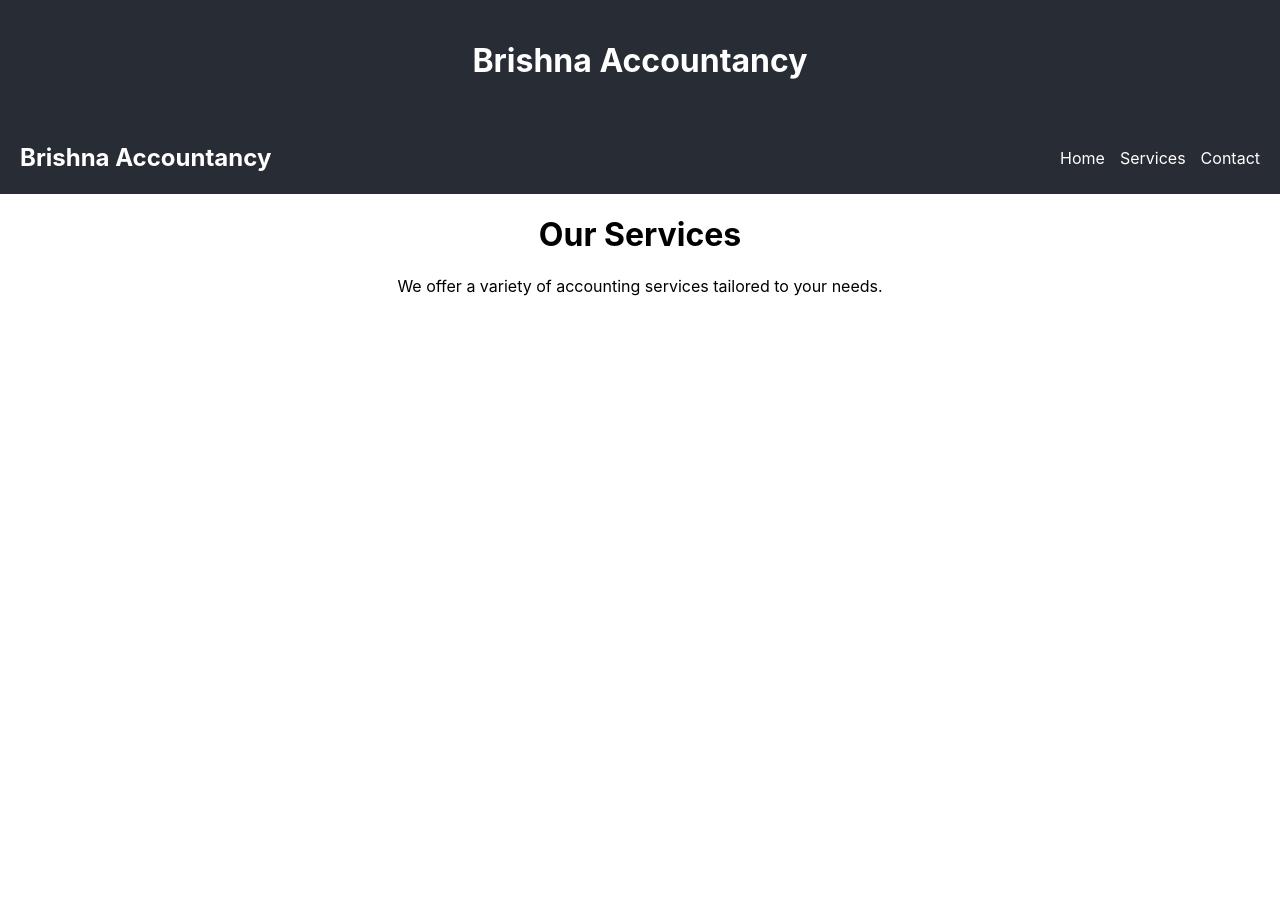
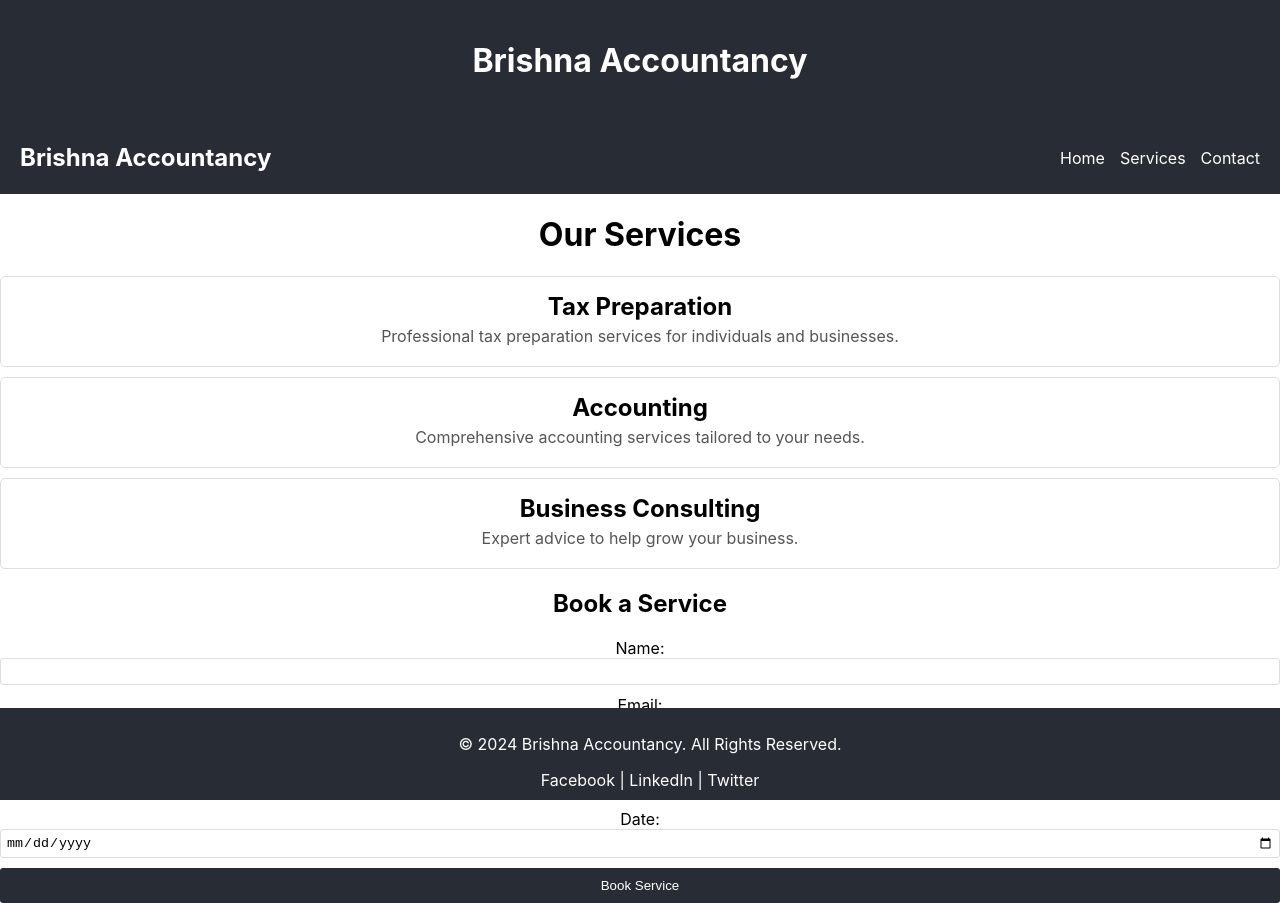
Before and after one commit to Abhyj1t/Brishna-Accountancy-, a React (Create React App) app in the folder frontend/: page /services in a window 1280 px wide. Before the commit the page ends 800 px from the top, so only its background shows below. Built offline with nearby package versions, Linux system fonts and the light colour scheme.

Commit message:
booking form addition

```diff
--- a/frontend/src/App.css
+++ b/frontend/src/App.css
@@ -8,3 +8,88 @@ header {
   padding: 20px;
   color: white;
 }
+
+/* src/App.css */
+.footer {
+  background-color: #282c34;
+  color: white;
+  padding: 10px;
+  text-align: center;
+  position: fixed;
+  width: 100%;
+  bottom: 0;
+}
+
+.social-links a {
+  color: white;
+  text-decoration: none;
+}
+
+.social-links a:hover {
+  text-decoration: underline;
+}
+
+/* src/App.css */
+.service-item {
+  border: 1px solid #ddd;
+  padding: 15px;
+  margin: 10px 0;
+  border-radius: 5px;
+}
+
+.service-item h2 {
+  margin: 0;
+  font-size: 1.5rem;
+}
+
+.service-item p {
+  margin: 5px 0;
+  color: #555;
+}
+
+/* src/App.css */
+@media (max-width: 768px) {
+  .navbar ul {
+    flex-direction: column;
+  }
+
+  .service-item {
+    padding: 10px;
+  }
+
+  .footer {
+    padding: 5px;
+  }
+}
+
+/* src/App.css */
+form {
+  display: flex;
+  flex-direction: column;
+  gap: 10px;
+  margin-top: 20px;
+}
+
+form label {
+  display: flex;
+  flex-direction: column;
+}
+
+form input {
+  padding: 5px;
+  border-radius: 3px;
+  border: 1px solid #ddd;
+}
+
+form button {
+  padding: 10px;
+  background-color: #282c34;
+  color: white;
+  border: none;
+  border-radius: 3px;
+  cursor: pointer;
+}
+
+form button:hover {
+  background-color: #444;
+}
--- a/frontend/src/App.js
+++ b/frontend/src/App.js
@@ -2,6 +2,7 @@
 import React from 'react';
 import './App.css';
 import Navbar from './components/Navbar';
+import Footer from './components/Footer';
 import { BrowserRouter as Router, Route, Routes } from 'react-router-dom';
 import Home from './components/Home';
 import Services from './components/Services';
@@ -19,6 +20,7 @@ function App() {
           <Route path="/services" element={<Services />} />
           <Route path="/contact" element={<Contact />} />
         </Routes>
+        <Footer />
       </div>
     </Router>
   );
--- a/frontend/src/components/Footer.js
+++ b/frontend/src/components/Footer.js
@@ -0,0 +1,15 @@
+// src/components/Footer.js
+import React from 'react';
+
+const Footer = () => {
+  return (
+    <footer className="footer">
+      <p>© 2024 Brishna Accountancy. All Rights Reserved.</p>
+      <div className="social-links">
+        <a href="#">Facebook</a> | <a href="#">LinkedIn</a> | <a href="#">Twitter</a>
+      </div>
+    </footer>
+  );
+};
+
+export default Footer;
--- a/frontend/src/components/ServiceBookingForm.js
+++ b/frontend/src/components/ServiceBookingForm.js
@@ -0,0 +1,45 @@
+// src/components/ServiceBookingForm.js
+import React, { useState } from 'react';
+
+const ServiceBookingForm = () => {
+  const [formData, setFormData] = useState({
+    name: '',
+    email: '',
+    service: '',
+    date: ''
+  });
+
+  const handleChange = (e) => {
+    setFormData({ ...formData, [e.target.name]: e.target.value });
+  };
+
+  const handleSubmit = (e) => {
+    e.preventDefault();
+    alert(`Service booked: ${formData.service} on ${formData.date}`);
+    // Here you would usually send the form data to the server
+  };
+
+  return (
+    <form onSubmit={handleSubmit}>
+      <label>
+        Name:
+        <input type="text" name="name" value={formData.name} onChange={handleChange} />
+      </label>
+      <label>
+        Email:
+        <input type="email" name="email" value={formData.email} onChange={handleChange} />
+      </label>
+      <label>
+        Service:
+        <input type="text" name="service" value={formData.service} onChange={handleChange} />
+      </label>
+      <label>
+        Date:
+        <input type="date" name="date" value={formData.date} onChange={handleChange} />
+      </label>
+      <button type="submit">Book Service</button>
+    </form>
+  );
+};
+
+export default ServiceBookingForm;
--- a/frontend/src/components/ServiceItem.js
+++ b/frontend/src/components/ServiceItem.js
@@ -0,0 +1,13 @@
+// src/components/ServiceItem.js
+import React from 'react';
+
+const ServiceItem = ({ title, description }) => {
+  return (
+    <div className="service-item">
+      <h2>{title}</h2>
+      <p>{description}</p>
+    </div>
+  );
+};
+
+export default ServiceItem;
--- a/frontend/src/components/Services.js
+++ b/frontend/src/components/Services.js
@@ -1,11 +1,24 @@
 // src/components/Services.js
 import React from 'react';
+import ServiceItem from './ServiceItem';
+import ServiceBookingForm from './ServiceBookingForm';
 
 const Services = () => {
+  const services = [
+    { title: 'Tax Preparation', description: 'Professional tax preparation services for individuals and businesses.' },
+    { title: 'Accounting', description: 'Comprehensive accounting services tailored to your needs.' },
+    { title: 'Business Consulting', description: 'Expert advice to help grow your business.' },
+    // Add more services as needed
+  ];
+
   return (
     <div>
       <h1>Our Services</h1>
-      <p>We offer a variety of accounting services tailored to your needs.</p>
+      {services.map((service, index) => (
+        <ServiceItem key={index} title={service.title} description={service.description} />
+      ))}
+      <h2>Book a Service</h2>
+      <ServiceBookingForm />
     </div>
   );
 };
```
